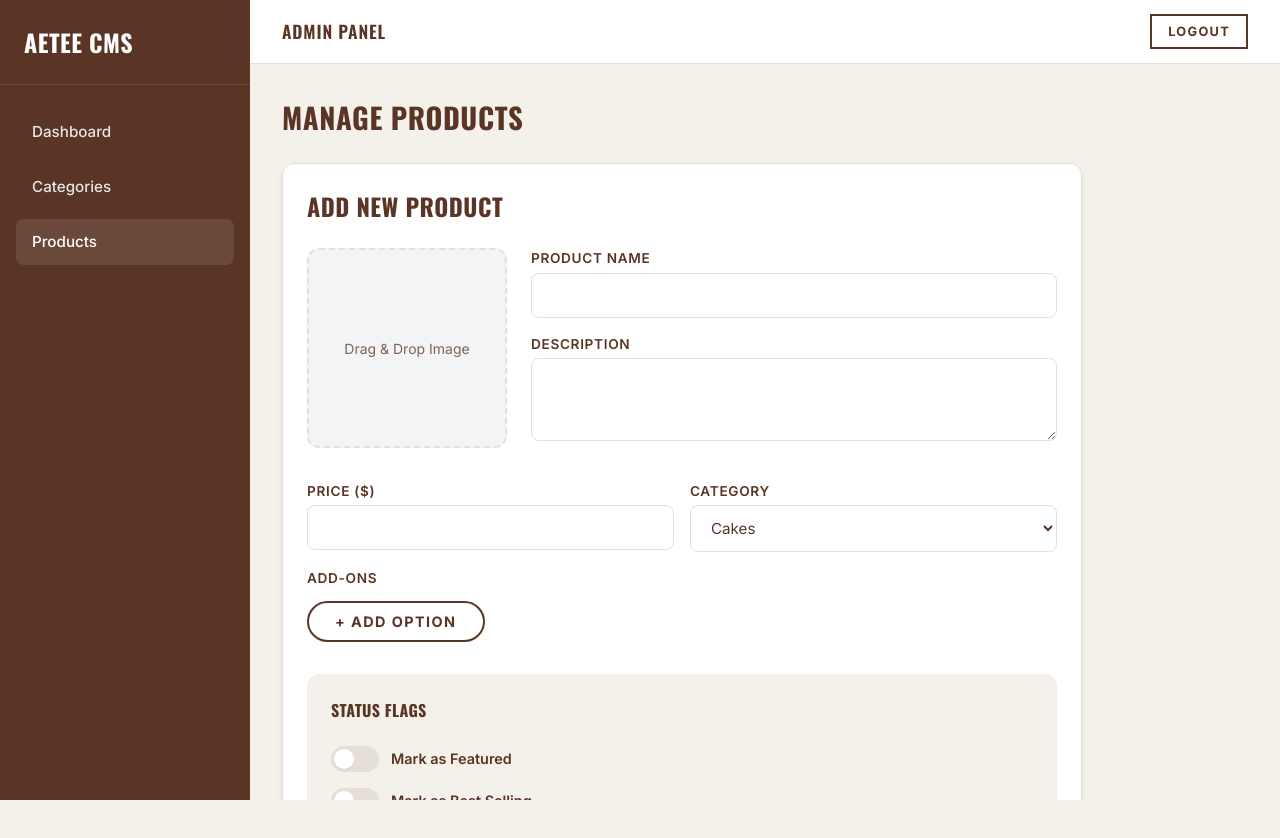
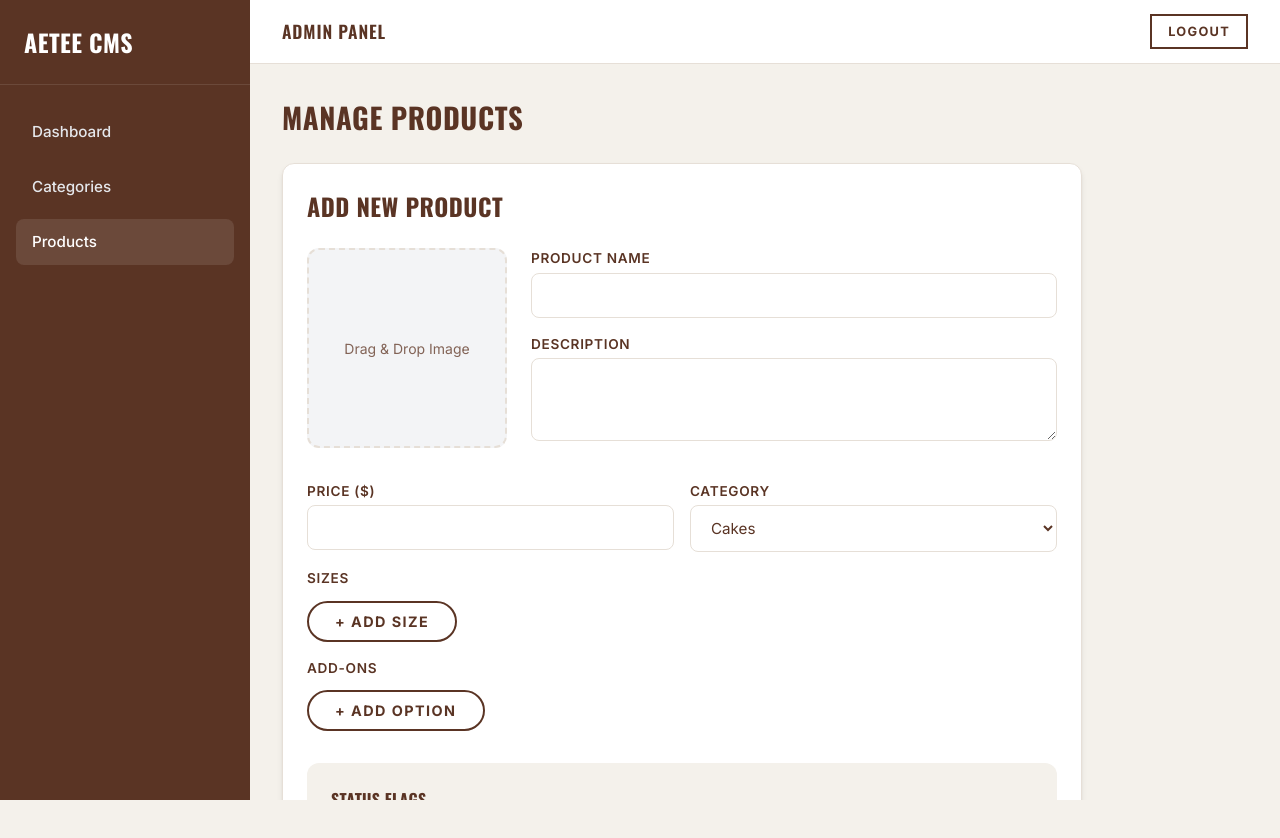
Before and after one commit to mujahiddxd/aetee, a Next.js app: page /admin/products in a window 1280 px wide. Both pictures are taken after a click on the button "+ ADD NEW PRODUCT". Shown: the top 838 px of the page. Built offline with nearby package versions, Linux system fonts and the light colour scheme.

Commit message:
added size option to admin products

```diff
--- a/src/app/admin/products/page.js
+++ b/src/app/admin/products/page.js
@@ -9,6 +9,7 @@ const initialProducts = [
     description: "Our signature flaky pastry filled with sweet cream cheese.",
     price: 24.99,
     category: "Pastries",
+    sizes: [{ name: "Regular", price: 0.00 }],
     addons: [{ name: "Gift Wrap", price: 2.00 }],
     isSoldOut: false,
     isBestSelling: true,
@@ -21,6 +22,7 @@ const initialProducts = [
     description: "A sweet kiss of caramel in a butter cookie.",
     price: 15.50,
     category: "Cookies",
+    sizes: [],
     addons: [],
     isSoldOut: true,
     isBestSelling: false,
@@ -35,7 +37,7 @@ export default function AdminProducts() {
   const [currentProduct, setCurrentProduct] = useState(null);
 
   const [formData, setFormData] = useState({
-    name: "", description: "", price: "", category: "Cakes", addons: [],
+    name: "", description: "", price: "", category: "Cakes", sizes: [], addons: [],
     isSoldOut: false, isBestSelling: false, isFeatured: false, image: "https://placehold.co/400x300/FDF3D5/4A2C1D?text=New+Item"
   });
 
@@ -45,6 +47,25 @@ export default function AdminProducts() {
       ...formData,
       [name]: type === 'checkbox' ? checked : value
     });
+  };
+
+  const handleAddSize = () => {
+    setFormData({
+      ...formData,
+      sizes: [...formData.sizes, { name: "", price: 0 }]
+    });
+  };
+
+  const handleSizeChange = (index, field, value) => {
+    const newSizes = [...formData.sizes];
+    newSizes[index][field] = value;
+    setFormData({ ...formData, sizes: newSizes });
+  };
+
+  const handleRemoveSize = (index) => {
+    const newSizes = [...formData.sizes];
+    newSizes.splice(index, 1);
+    setFormData({ ...formData, sizes: newSizes });
   };
 
   const handleAddOption = () => {
@@ -69,7 +90,7 @@ export default function AdminProducts() {
   const openAddForm = () => {
     setIsEditing(false);
     setFormData({
-      name: "", description: "", price: "", category: "Cakes", addons: [],
+      name: "", description: "", price: "", category: "Cakes", sizes: [], addons: [],
       isSoldOut: false, isBestSelling: false, isFeatured: false, image: "https://placehold.co/400x300/FDF3D5/4A2C1D?text=New+Item"
     });
     setCurrentProduct({ isNew: true });
@@ -143,6 +164,22 @@ export default function AdminProducts() {
                   <option value="Breads">Breads</option>
                 </select>
               </div>
+            </div>
+
+            <div className="input-group">
+              <label>Sizes</label>
+              {formData.sizes.map((size, index) => (
+                <div key={index} style={{ display: 'flex', gap: '8px', marginBottom: '8px', alignItems: 'center' }}>
+                  <input type="text" className="input" placeholder="Size Name (e.g. Large)" value={size.name} onChange={(e) => handleSizeChange(index, 'name', e.target.value)} style={{ flex: 2 }} />
+                  <input type="number" step="0.01" className="input" placeholder="Price Offset" value={size.price} onChange={(e) => handleSizeChange(index, 'price', e.target.value)} style={{ flex: 1 }} />
+                  <button type="button" className="btn-icon danger" onClick={() => handleRemoveSize(index)}>
+                    <svg width="20" height="20" fill="none" stroke="currentColor" strokeWidth="2" viewBox="0 0 24 24"><path strokeLinecap="round" strokeLinejoin="round" d="M6 18L18 6M6 6l12 12"></path></svg>
+                  </button>
+                </div>
+              ))}
+              <button type="button" className="btn btn-secondary" onClick={handleAddSize} style={{ alignSelf: 'flex-start', marginTop: '8px' }}>
+                + Add Size
+              </button>
             </div>
 
             <div className="input-group">
```
